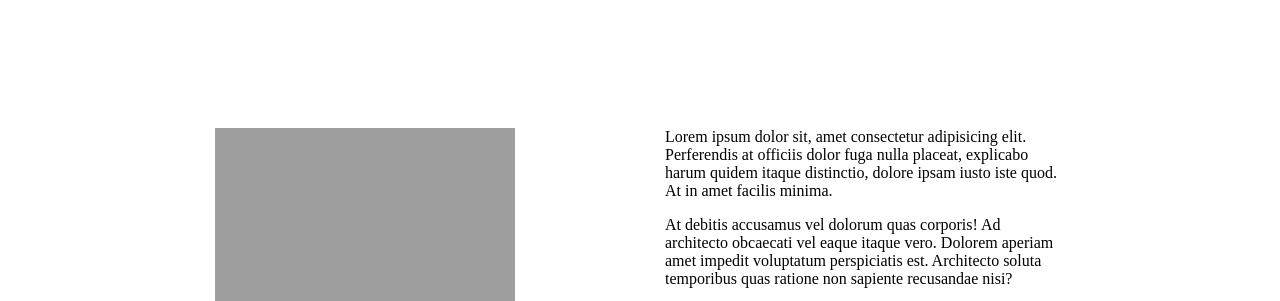
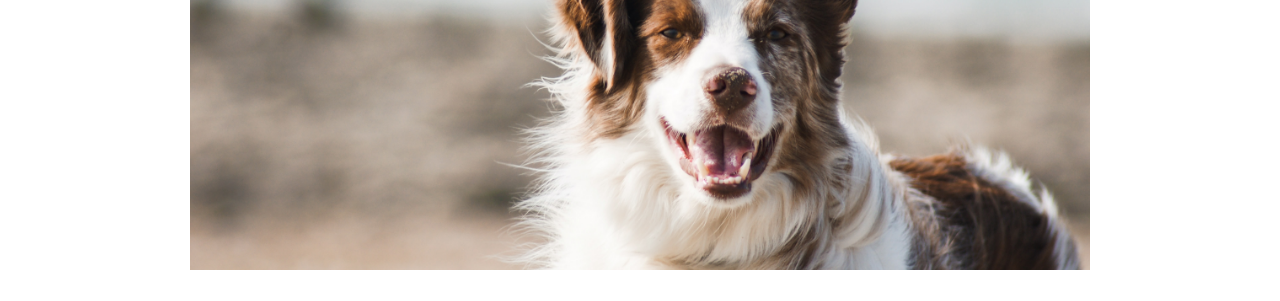
Before and after one commit to Angelfowl/homework_two, a website: page index.html in a window 1280 px wide. Shown: the part 230-531 px from the top of the page. Drawn offline with Linux system fonts and the light colour scheme; the site is published under a folder, as on GitHub Pages, so addresses that start at the root find nothing.

Commit message:
updated hero image path

```diff
--- a/pages/home/home.html
+++ b/pages/home/home.html
@@ -1,9 +1,6 @@
 <section class="home">
   <div class="hero">
-    <img
-      src="/images/pauline-loroy-U3aF7hgUSrk-unsplash.jpg"
-      alt="pretty dog"
-    />
+    <img src="images/pauline-loroy-U3aF7hgUSrk-unsplash.jpg" alt="pretty dog" />
   </div>
 
   <div class="home-title">
```
